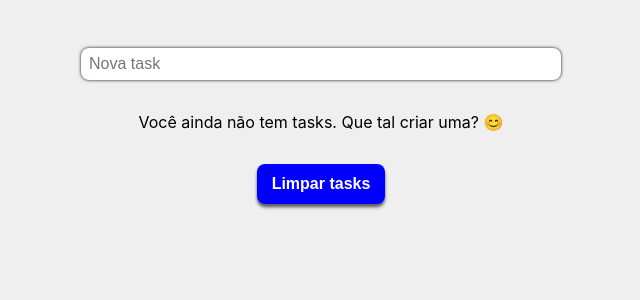
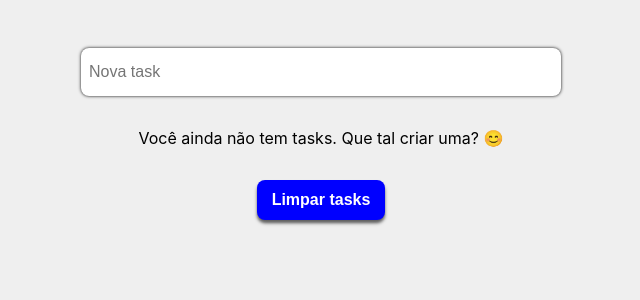
Before and after one commit to FelipeMedeiros99/to-do-notes, a React (Create React App) app: page / in a window 1280 px wide. Shown: the top 300 px of the page, without its empty margins (319-959 px from the left). Built offline with nearby package versions, Linux system fonts and the light colour scheme.

Commit message:
style: height input

```diff
--- a/src/index.css
+++ b/src/index.css
@@ -46,7 +46,7 @@ code {
   box-shadow: 0 0 0.2rem black;
   padding: 0.5rem;
   margin: 1rem;
-  height: 2rem;
+  height: 3rem;
   width: 100%;
   font-size: 1rem;
 }
```
